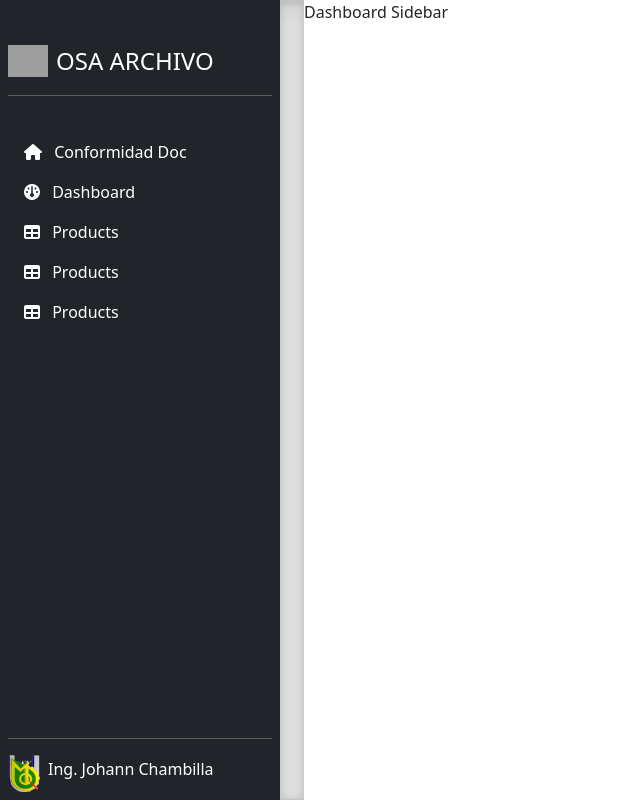
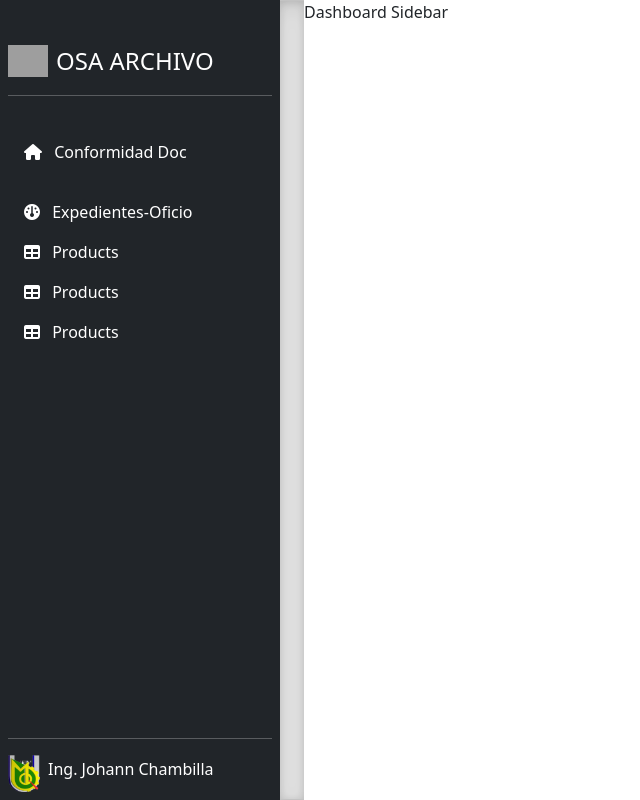
Before and after one commit to JohannChambillaF/OSARCHIVO, a PHP site: page / in a window 1280 px wide. Shown: the whole page, without its empty margins (0-640 px from the left). Run offline with PHP 8.4, Linux system fonts and the light colour scheme; some libraries are stand-ins or nearby versions; grey boxes are pictures that could not be loaded.

Commit message:
se agrego al menu del sidebar el oficio

```diff
--- a/proyecto/componentes/sidebars.php
+++ b/proyecto/componentes/sidebars.php
@@ -6,15 +6,15 @@
     <hr>
     <ul class="nav nav-pills flex-column mb-auto">
       <li class="nav-item">
-        <a href="#" onclick="CargarOficio()" class="nav-link text-white" aria-current="page" style="margin-top: 20px;" >
+        <a href="#" onclick="CargarConformidad()" class="nav-link text-white" aria-current="page" style="margin-top: 20px;" >
           <i class="fa fa-house"></i>
           <span class="ms-2 d-none d-sm-inline">Conformidad Doc</span>
         </a>
       </li>
       <li class="nav-item">
-        <a href="#" class="nav-link text-white">
+        <a href="#" onclick="CargarOficio()" class="nav-link text-white" aria-current="page" style="margin-top: 20px;" >
           <i class="fa fa-gauge"></i>
-          <span class="ms-2 d-none d-sm-inline">Dashboard</span>
+          <span class="ms-2 d-none d-sm-inline">Expedientes-Oficio</span>
         </a>
       </li>
       <li>
```
